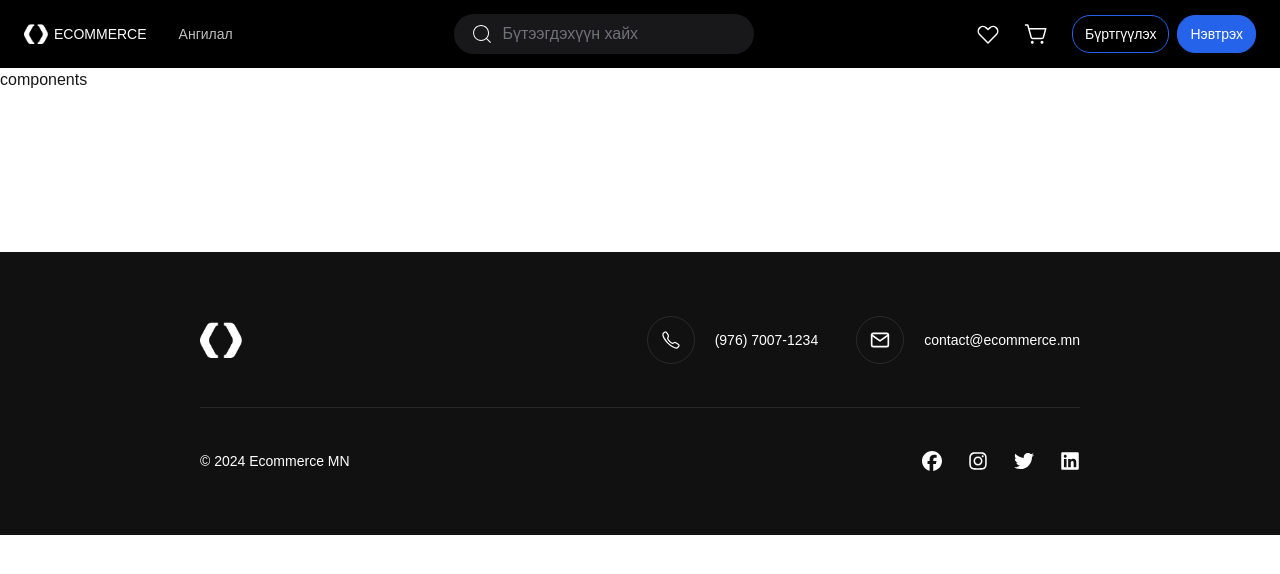
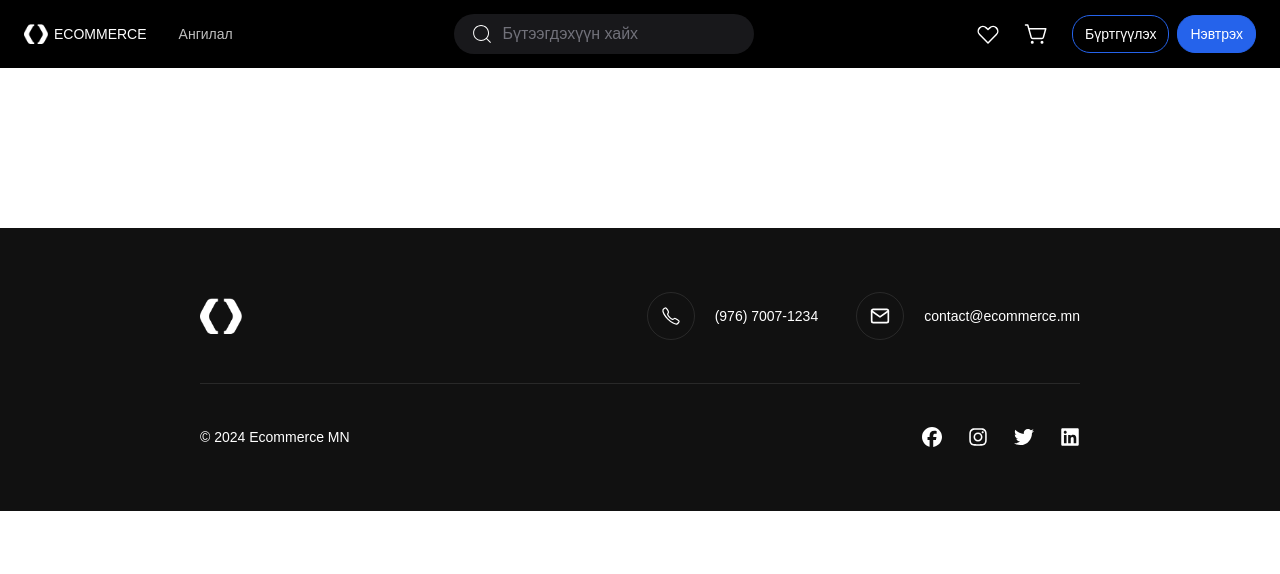
Before and after one commit to 24L-MP1D/TEAM-2, a Next.js app in the folder frontend/: page / in a window 1280 px wide. Shown: the top 574 px of the page. Built offline with nearby package versions, Linux system fonts and the light colour scheme.

Commit message:
container update

```diff
--- a/frontend/app/layout.tsx
+++ b/frontend/app/layout.tsx
@@ -32,7 +32,11 @@
       >
         <div className="w-[100vw] h-[100vw] bg-white">
           <Header />
-          components
+            <div className="max-w-[1440px] mx-auto" >
+              {/* //components */}
+
+            </div>
+
           <Footer />
         </div>
       </body>
--- a/frontend/components/header.tsx
+++ b/frontend/components/header.tsx
@@ -6,7 +6,7 @@
 export default function Header() {
   return (
     <div className="bg-black ">
-      <header className="mx-auto max-w-[1440px] h-[68px] px-6 py-4">
+      <header className="mx-auto max-w-[1440px]  px-6 py-4">
         <div className="flex justify-between items-center text-white h-9 ">
           <div className="flex items-center justify-center gap-8">
             <div className="flex items-center gap-[6px]">
```
